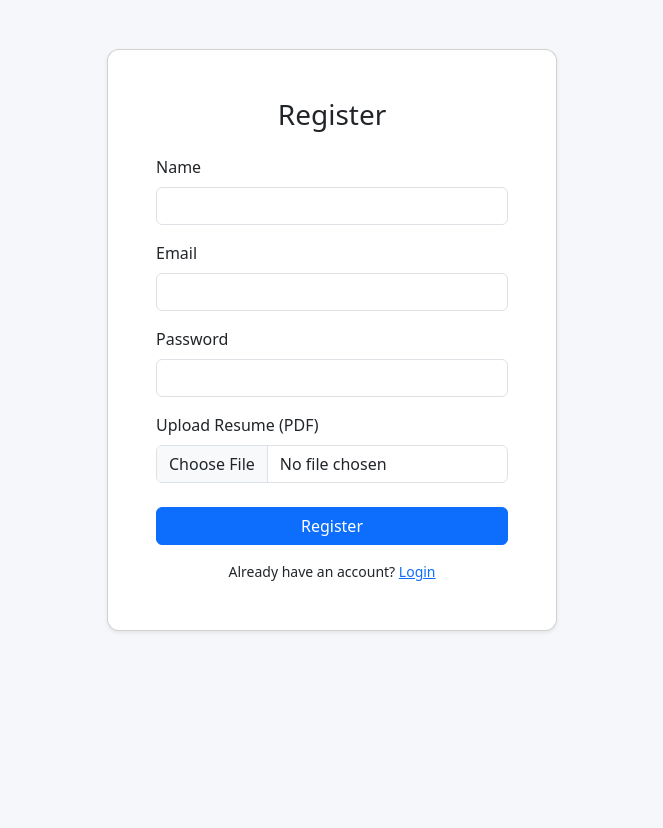
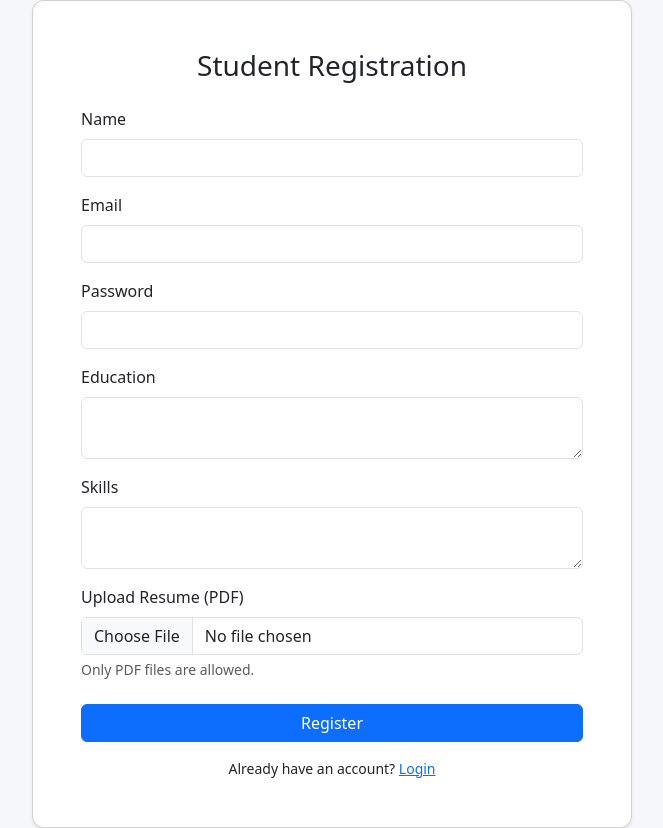
Before and after one commit to 25f1001872/Placement-Portal-MAD1, a Flask app: page /register/student in a window 1280 px wide. Shown: the part 63-891 px from the top of the page, without its empty margins (308-971 px from the left). Before the commit the page ends 695 px from the top, so only its background shows below. Run offline with Flask 3, Linux system fonts and the light colour scheme.

Commit message:
Final-Commit-PPA: Core Features Implemented with UI Enhancements
Completed all mandatory milestones:
- Database models and relationships created programmatically (SQLite)
- Role-based authentication and access control (Admin, Company, Student)
- Admin dashboard: manage companies, students, placement drives, applications
- Company dashboard: post jobs, manage applications, shortlist candidates
- Student dashboard: profile management, view/apply approved jobs, track application status
- Application history and status tracking implemented with duplicate application prevention

UI enhancements applied; minor refinements and optional features pending (to be completed pre-submission).

```diff
--- a/app/routes/auth_routes.py
+++ b/app/routes/auth_routes.py
@@ -62,7 +62,10 @@ def register_student():
         name = request.form.get('name')
         email = request.form.get('email')
         password = request.form.get('password')
-        resume = request.form.get('resume')
+        education = request.form.get('education')
+        skills = request.form.get('skills')
+
+        resume = request.files.get('resume')
 
         existing_user = User.query.filter_by(email=email).first()
         if existing_user:
@@ -72,14 +75,16 @@ def register_student():
             new_user = User(name = name, email = email, password_hash = generate_password_hash(password), role = 'student')
             db.session.add(new_user)
             db.session.commit()
-            new_student_profile = StudentProfile(user_id = new_user.id, student_name = name, education = '', skills = '', resume_path = '')
+            new_student_profile = StudentProfile(user_id = new_user.id, student_name = name, education = education, skills = skills, resume_path = '')
             db.session.add(new_student_profile)
             db.session.commit()
 
             if resume:
                 new_filename = f"student_{new_student_profile.id}_resume.pdf"
-                resume_path = os.path.join('app', 'static', 'models', 'resumes', new_filename)
-                resume.save(resume_path)
+                upload_folder = os.path.join('app', 'static', 'uploads', 'resumes')
+                os.makedirs(upload_folder, exist_ok=True)
+                file_path = os.path.join(upload_folder, new_filename)
+                resume.save(file_path)
                 new_student_profile.resume_path = f"uploads/resumes/{new_filename}"
                 db.session.commit()
 
--- a/app/templates/register_company.html
+++ b/app/templates/register_company.html
@@ -19,7 +19,7 @@
 </nav>
 
     <div class = "container align-items-center d-flex justify-content-center" style = "min-height: 90vh;">
-        <div class = "card shadow-sm p-5" style = "max-width: 500px; width: 100%;">
+        <div class = "card shadow-sm p-5" style = "max-width: 600px; width: 100%;">
             <div id="form" >
           <h3 class = "text-center mb-4">Company Registration</h3>
           <form method="POST" action="{{ url_for('auth.register_company') }}">
--- a/app/templates/register_student.html
+++ b/app/templates/register_student.html
@@ -9,19 +9,16 @@
 <body>
 <nav class="navbar navbar-expand-lg bg-white border-bottom">
   <div class="container">
-
     <a class="navbar-brand d-flex align-items-center gap-2" href="#">
       <img src="{{ url_for('static', filename='logo.png') }}" width="36" height="36">
       <span class="fw-semibold">Placement Portal</span>
     </a>
-
   </div>
 </nav>
 
 <div class = "container align-items-center d-flex justify-content-center" style = "min-height: 85vh;">
-    <div class = "card shadow-sm p-5" style = "max-width: 450px; width: 100%;">
-      <div id="form" >
-      <h3 class = "text-center mb-4">Register</h3>
+    <div class = "card shadow-sm p-5" style = "max-width: 600px; width: 100%;">
+      <h3 class = "text-center mb-4">Student Registration</h3>
       <form method="POST" action="{{ url_for('auth.register_student') }}" enctype="multipart/form-data">
         <div class="mb-3">
           <label for="name" class="form-label">Name</label>
@@ -36,8 +33,20 @@
           <input type="password" class="form-control" id="password" name="password" />
         </div>
         <div class="mb-3">
+          <label for="education" class="form-label">Education</label>
+          <textarea class="form-control" id="education" name="education" rows="2"></textarea>
+        </div>
+        <div class="mb-3">
+          <label for="skills" class="form-label">Skills</label>
+          <textarea class="form-control" id="skills" name="skills" rows="2"></textarea>
+        </div>
+
+        <div class="mb-3">
           <label for="resume" class="form-label">Upload Resume (PDF)</label>
-          <input class="form-control" type="file" id = "resume" name="resume" accept=".pdf" required> </div>
+          <input class="form-control" type="file" id = "resume" name="resume" accept=".pdf" required>
+          <div class = "form-text">Only PDF files are allowed.</div>
+        </div>
+
           <div class="text-center mt-4">
             <button type="submit" class="btn btn-primary w-100">Register</button>
             <p class="mt-3 mb-0 small">
@@ -45,7 +54,9 @@
               <a href="{{ url_for('auth.login') }}">Login</a>
             </p>
           </div>
+
       </form>
+
    </div>
 </div>
 
```
Also changed, not shown: app/templates/admin/dashboard.html (+5 -3 lines). Lines whose indentation alone changed are shown as unchanged.
